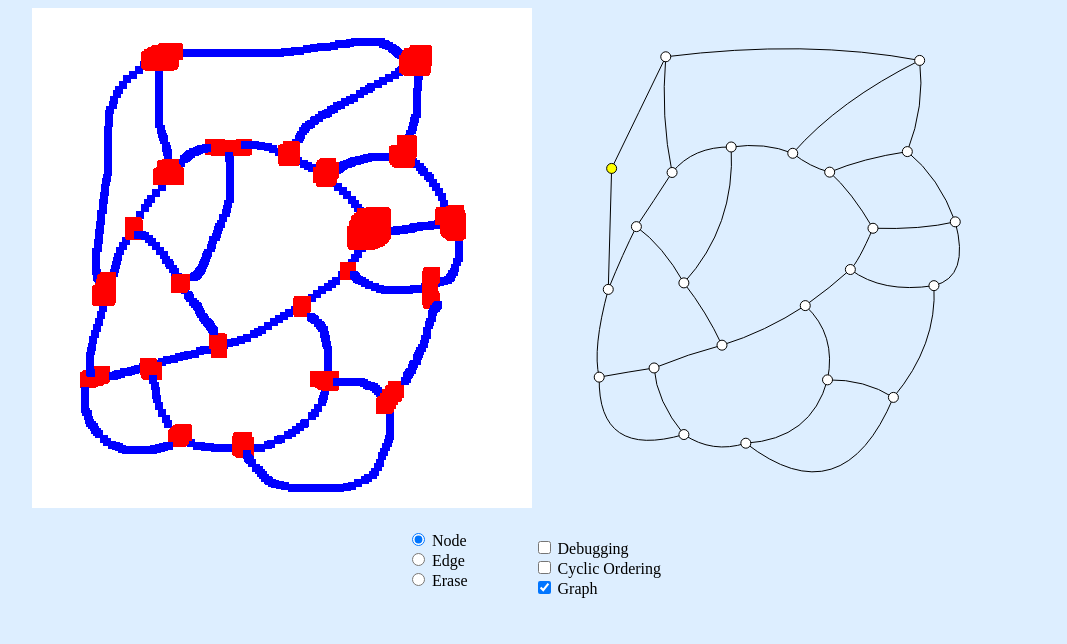
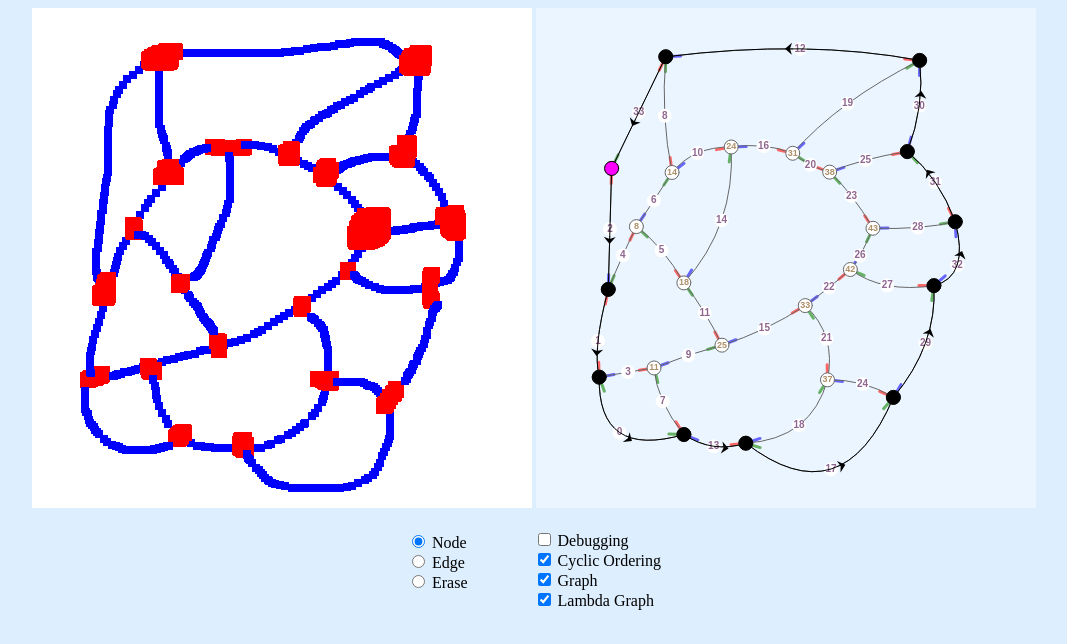
Before and after one commit to jcreedcmu/lambda-map-drawer, a website built with webpack: page public/index.html in a window 1280 px wide. Shown: the whole page, without its empty margins (106-1173 px from the left). Built offline with nearby package versions, Linux system fonts and the light colour scheme.

Commit message:
Can render broken lambda graph.
Still need to decide when to make applications.

```diff
--- a/public/index.html
+++ b/public/index.html
@@ -34,13 +34,18 @@
 				</label>
 				<br>
 				<label>
-				  <input type="checkbox" id="renderCyclic">
+				  <input type="checkbox" id="renderCyclic" checked>
 				  Cyclic Ordering
 				</label>
 				<br>
 				<label>
 				  <input type="checkbox" id="renderGraph" checked>
 				  Graph
+				</label>
+				<br>
+				<label>
+				  <input type="checkbox" id="renderLambda" checked>
+				  Lambda Graph
 				</label>
 			 </td>
 		  </tr>
--- a/src/graph.ts
+++ b/src/graph.ts
@@ -56,8 +56,9 @@ export function findRootedGraph(g: GraphData): RootedGraphData {
   const v2 = g.vertices[id2];
 
   const idNew = g.edges.length;
-  const id3 = '_root';
+  const id3 = '*';
   // v2 (which2) .... m .... (which1) v1
+  //                idBrk
   // ->
   // v2 (which2) .... (which1) v3 (which2) .... (which1) v1
   //            idBrk                      idNew
@@ -72,6 +73,82 @@ export function findRootedGraph(g: GraphData): RootedGraphData {
 
   const rootEdges: EdgeSpec[] =
     [{ i: idBrk, which: which1 }, { i: idNew, which: which2 }];
-  const vertices = { ...g.vertices, [id3]: { p: m, edges: rootEdges } };
+  const vertices: Dict<Vertex> = {};
+  for (let [k, v] of Object.entries(g.vertices)) {
+    vertices[k] = v;
+  }
+  vertices[id1] = {
+    p: vertices[id1].p,
+    edges: vertices[id1].edges.map(e =>
+      (e.i == idBrk) ? { i: idNew, which: e.which } : e
+    )
+  };
+  vertices[id3] = { p: m, edges: rootEdges };
   return { edges, vertices, root: id3 };
 }
+
+// gives the vertex id on the *other* side of es
+function across(g: GraphData, es: EdgeSpec): string {
+  return g.edges[es.i][opposite(es.which)];
+}
+
+export function findLambdaGraph(g: RootedGraphData): LambdaGraphData {
+  function awayFromMe(edge: EdgeSpec) {
+    console.log('awayFromMe', edge);
+    edges[edge.i] = { ...g.edges[edge.i], tgt: opposite(edge.which) };
+  }
+  function towardMe(edge: EdgeSpec) {
+    console.log('towardMe', edge);
+    edges[edge.i] = { ...g.edges[edge.i], tgt: edge.which };
+  }
+
+  function process(vid: string, incoming: EdgeSpec) {
+    console.log('process', vid);
+    if (limit-- <= 0) return;
+    if (vertices[vid] != undefined)
+      return; // already visited this vertex
+    const vedges = g.vertices[vid].edges;
+    // find incoming edge
+    const iix = vedges.findIndex(es => es.i == incoming.i);
+
+    // now we know the other two edges
+    const leftEdge = vedges[(iix + 1) % 3];
+    const rightEdge = vedges[(iix + 2) % 3];
+
+    // XXX choose whether to lam or app based on connectivity
+    processAsLam(vid, leftEdge, rightEdge);
+  }
+
+  function processAsLam(vid: string, leftEdge: EdgeSpec, rightEdge: EdgeSpec) {
+    console.log('processAsLam', vid, leftEdge, rightEdge);
+    console.log('across right', across(g, rightEdge));
+    const vert = g.vertices[vid];
+    vertices[vid] = { ...vert, t: 'lam' };
+    awayFromMe(leftEdge);
+    towardMe(rightEdge);
+    process(across(g, rightEdge), rightEdge);
+  }
+
+  function processAsApp(vid: string, leftEdge: EdgeSpec, rightEdge: EdgeSpec) {
+    const vert = g.vertices[vid];
+    vertices[vid] = { ...vert, t: 'app' };
+    towardMe(leftEdge);
+    towardMe(rightEdge);
+    process(across(g, leftEdge), leftEdge);
+    process(across(g, rightEdge), rightEdge);
+  }
+
+
+  let limit = 100;
+  const vertices: Dict<LambdaVertex> = {};
+  const edges: LambdaEdge[] = [];
+  let vid = g.root;
+  let vert = g.vertices[vid];
+  processAsLam(vid, vert.edges[0], vert.edges[1]);
+
+
+
+  const rv = { vertices, edges, root: g.root };
+  //  console.log(JSON.stringify(rv, null, 2));
+  return rv;
+}
--- a/src/index.ts
+++ b/src/index.ts
@@ -1,10 +1,11 @@
 import { findConjoined } from './conjoined';
-import { findGraph, findRootedGraph } from './graph';
+import { findGraph, findRootedGraph, findLambdaGraph } from './graph';
 import { Loader } from './loader';
 import * as u from './util';
 
 const WIDTH = 16;
-
+const EDGE_RAD = 7;
+const NODE_RAD = 7;
 function relpos(e: MouseEvent, n: Element): Point {
   const rect = n.getBoundingClientRect();
   return { x: e.clientX - rect.left, y: e.clientY - rect.top };
@@ -66,7 +67,7 @@ function renderDebug(conj: ConjoinedData, c2: Canvas) {
   });
 }
 
-const NODE_RAD = 5;
+
 
 function renderCyclicOrdering(g: GraphData, c: Canvas) {
   console.log(g);
@@ -81,7 +82,7 @@ function renderCyclicOrdering(g: GraphData, c: Canvas) {
         d.moveTo(v.p.x, v.p.y);
         d.lineTo(vec.x, vec.y);
         d.strokeStyle = colors[i];
-        d.lineWidth = 6;
+        d.lineWidth = 3;
         d.lineCap = 'round';
         d.stroke();
       });
@@ -91,7 +92,8 @@ function renderCyclicOrdering(g: GraphData, c: Canvas) {
 
 function renderGraph(g: RootedGraphData, c: Canvas) {
   const { d } = c
-  g.edges.forEach(({ a, b, m }) => {
+
+  g.edges.forEach(({ a, b, m }, i) => {
     const va = g.vertices[a].p;
     const vb = g.vertices[b].p;
     d.beginPath();
@@ -103,9 +105,84 @@ function renderGraph(g: RootedGraphData, c: Canvas) {
     d.strokeStyle = "black";
     d.lineWidth = 1;
     d.stroke();
+
+    // DX
+    d.beginPath();
+    d.fillStyle = 'white';
+    d.arc(m.x, m.y, EDGE_RAD, 0, Math.PI * 2);
+    d.fill();
+    d.textAlign = 'center';
+    d.textBaseline = 'middle'
+    d.font = 'bold 10px arial';
+    d.fillStyle = '#404';
+    d.fillText(i + '', m.x, m.y);
   });
   for (let [k, { p }] of Object.entries(g.vertices)) {
     d.fillStyle = k == g.root ? "yellow" : "white";
+    d.strokeStyle = "black";
+    d.lineWidth = 1;
+    d.beginPath();
+    d.arc(p.x, p.y, NODE_RAD, 0, 2 * Math.PI);
+    d.fill();
+    d.stroke();
+
+    // DX
+    d.textAlign = 'center';
+    d.textBaseline = 'middle'
+    d.font = 'bold 9px arial';
+    d.fillStyle = '#740';
+    d.fillText(k, p.x, p.y);
+  }
+  if (enabled('renderLambda')) {
+    d.save();
+    d.fillStyle = "white";
+    d.globalAlpha = 0.4;
+    d.fillRect(0, 0, 500, 500);
+    d.restore();
+  }
+}
+
+function drawArrowHead(d: CanvasRenderingContext2D, m: Point, va: Point, vb: Point) {
+  d.strokeStyle = "black";
+  d.lineWidth = 1;
+  d.stroke();
+  d.save();
+  d.translate(m.x, m.y);
+  d.rotate(Math.atan2(vb.y - va.y, vb.x - va.x));
+  d.beginPath();
+  d.moveTo(8, -6);
+  d.lineTo(10, 0);
+  d.lineTo(8, 6);
+  d.lineTo(15, 0);
+  d.fillStyle = "black";
+  d.fill();
+  d.restore();
+}
+
+function renderLambdaGraph(g: LambdaGraphData, c: Canvas) {
+  const { d } = c
+  g.edges.forEach((e) => {
+    if (e == undefined) return;
+    const { a, b, m, tgt } = e;
+    if (g.vertices[a] == undefined) return;
+    if (g.vertices[b] == undefined) return;
+    const va = g.vertices[a].p;
+    const vb = g.vertices[b].p;
+    d.beginPath();
+    d.moveTo(va.x, va.y);
+    d.quadraticCurveTo(
+      2 * m.x - (va.x + vb.x) / 2,
+      2 * m.y - (va.y + vb.y) / 2,
+      vb.x, vb.y);
+    if (tgt == 'b')
+      drawArrowHead(d, m, va, vb);
+    else
+      drawArrowHead(d, m, vb, va);
+  });
+  for (let [k, v] of Object.entries(g.vertices)) {
+    if (v == undefined) return;
+    const { p, t } = v;
+    d.fillStyle = k == g.root ? "#f0f" : (t == 'app' ? 'white' : 'black');
     d.strokeStyle = "black";
     d.lineWidth = 1;
     d.beginPath();
@@ -124,19 +201,22 @@ function go() {
   c1.d.drawImage(l.data.img['sample'], 0, 0);
   const c2 = getCanvas('c2');
 
-  ['renderDebug', 'renderCyclic', 'renderGraph'].forEach(id => {
+  ['renderDebug', 'renderCyclic', 'renderGraph', 'renderLambda'].forEach(id => {
     document.getElementById(id)!.addEventListener('change', compute);
   });
 
 
   function compute() {
+    c2.d.clearRect(0, 0, c2.c.width, c2.c.height);
     const dat = c1.d.getImageData(0, 0, c1.c.width, c1.c.height);
     const conj = findConjoined(dat);
-    const g = findRootedGraph(findGraph(conj));
-    c2.d.clearRect(0, 0, c2.c.width, c2.c.height);
     if (enabled('renderDebug')) renderDebug(conj, c2);
-    if (enabled('renderCyclic')) renderCyclicOrdering(g, c2);
-    if (enabled('renderGraph')) renderGraph(g, c2);
+    const g = findGraph(conj);
+    const rg = findRootedGraph(g);
+    if (enabled('renderCyclic')) renderCyclicOrdering(rg, c2);
+    if (enabled('renderGraph')) renderGraph(rg, c2);
+    const lg = findLambdaGraph(rg);
+    if (enabled('renderLambda')) renderLambdaGraph(lg, c2);
   }
 
   //  document.getElementById('compute')!.addEventListener('click', compute);
```
Also changed, not shown: src/types.d.ts (+10 -0 lines).
